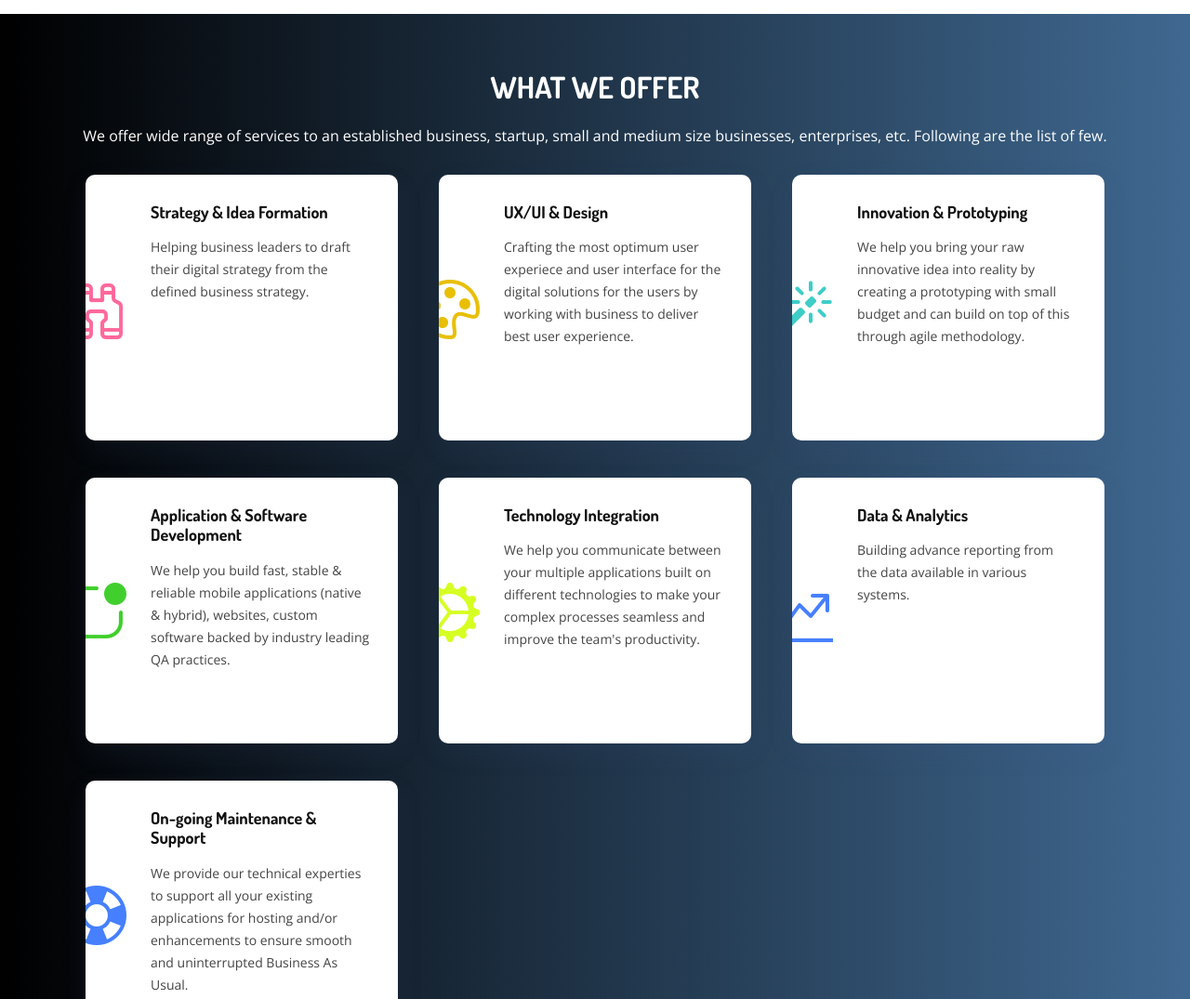
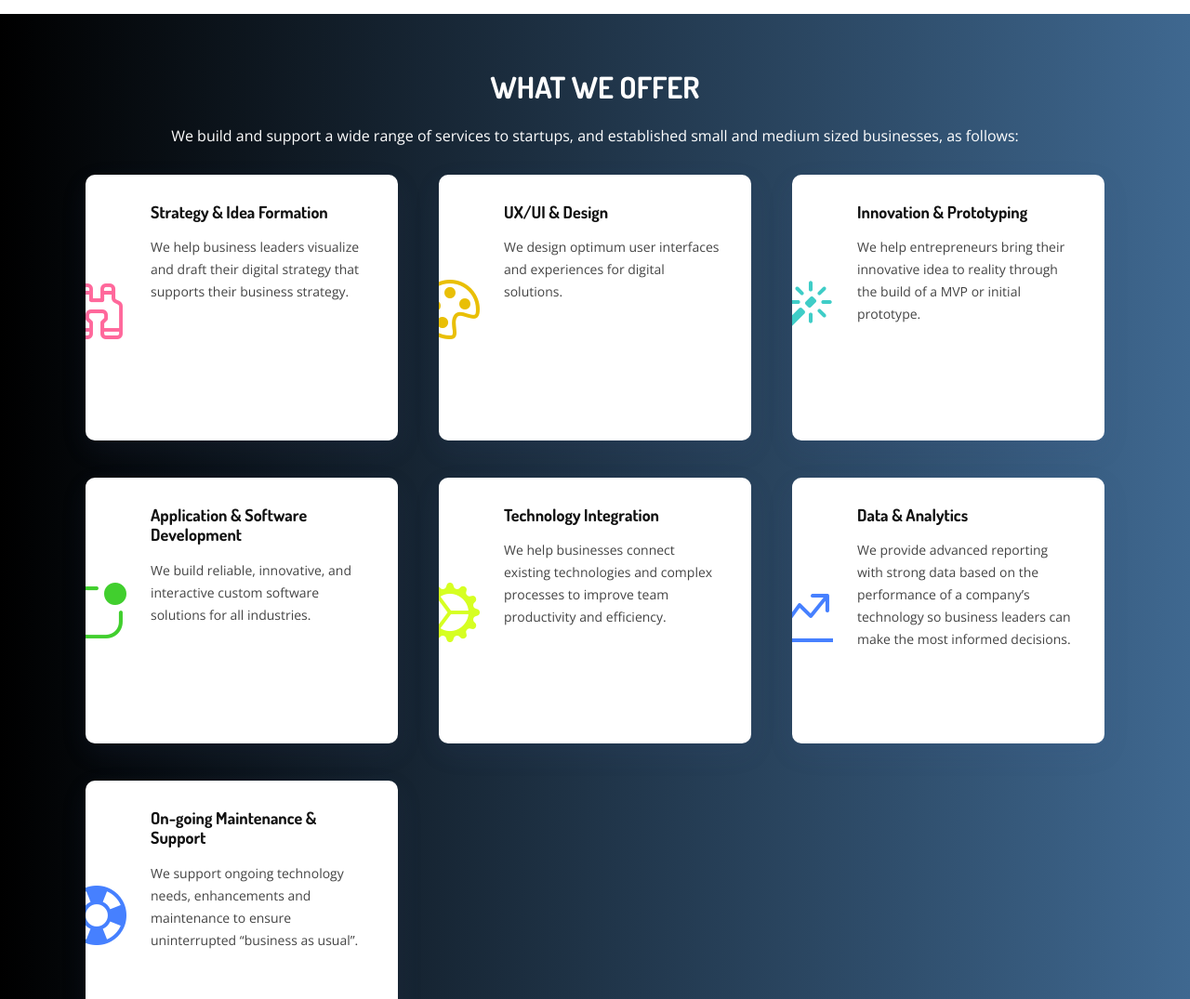
Before and after one commit to yunussheikh/yunussheikh.github.io, a plain HTML site: page index.html in a window 1280 px wide. Shown: the part 2020-3095 px from the top of the page at 93% size. Drawn offline with nearby package versions, Linux system fonts and the light colour scheme.

Commit message:
Update index.html
Updated "What we Offer Section" texts.

```diff
--- a/index.html
+++ b/index.html
@@ -209,7 +209,8 @@
 
         <div class="section-title">
           <h2>What We Offer</h2>
-          <p>We offer wide range of services to an established business, startup, small and medium size businesses, enterprises, etc. Following are the list of few.</p>
+          <p>We build and support a wide range of services to startups, and established small and medium sized
+businesses, as follows:</p>
         </div>
 
         <div class="row">
@@ -217,14 +218,15 @@
             <div class="icon-box">
               <div class="icon"><i class="bi bi-binoculars" style="color: #ff689b;"></i></div>
               <h4 class="title"><a href="">Strategy &amp; Idea Formation</a></h4>
-              <p class="description">Helping business leaders to draft their digital strategy from the defined business strategy.</p>
+              <p class="description">We help business leaders visualize and draft their digital strategy that supports their business
+strategy.</p>
             </div>
           </div>
           <div class="col-lg-4 col-md-6">
             <div class="icon-box">
               <div class="icon"><i class="bi bi-palette" style="color: #e9bf06;"></i></div>
               <h4 class="title"><a href="">UX/UI &amp; Design</a></h4>
-              <p class="description">Crafting the most optimum user experiece and user interface for the digital solutions for the users by working with business to deliver best user experience.</p>
+              <p class="description">We design optimum user interfaces and experiences for digital solutions.</p>
             </div>
           </div>
 
@@ -232,14 +234,15 @@
             <div class="icon-box">
               <div class="icon"><i class="bi bi-magic" style="color: #3fcdc7;"></i></div>
               <h4 class="title"><a href="">Innovation &amp; Prototyping</a></h4>
-              <p class="description">We help you bring your raw innovative idea into reality by creating a prototyping with small budget and can build on top of this through agile methodology.</p>
+              <p class="description">We help entrepreneurs bring their innovative idea to reality through the build of a MVP or initial
+prototype.</p>
             </div>
           </div>
           <div class="col-lg-4 col-md-6" data-wow-delay="0.1s">
             <div class="icon-box">
               <div class="icon"><i class="bi bi-app-indicator" style="color:#41cf2e;"></i></div>
               <h4 class="title"><a href="">Application &amp; Software Development</a></h4>
-              <p class="description">We help you build fast, stable & reliable mobile applications (native & hybrid), websites, custom software backed by industry leading QA practices.</p>
+              <p class="description">We build reliable, innovative, and interactive custom software solutions for all industries.</p>
             </div>
           </div>
 
@@ -247,21 +250,24 @@
             <div class="icon-box">
               <div class="icon"><i class="bi bi-gear-wide-connected" style="color: #d6ff22;"></i></div>
               <h4 class="title"><a href="">Technology Integration</a></h4>
-              <p class="description">We help you communicate between your multiple applications built on different technologies to make your complex processes seamless and improve the team's productivity.</p>
+              <p class="description">We help businesses connect existing technologies and complex processes to improve team
+productivity and efficiency.</p>
             </div>
           </div>
           <div class="col-lg-4 col-md-6" data-wow-delay="0.2s">
             <div class="icon-box">
               <div class="icon"><i class="bi bi-graph-up-arrow" style="color: #4680ff;"></i></div>
               <h4 class="title"><a href="">Data &amp; Analytics</a></h4>
-              <p class="description">Building advance reporting from the data available in various systems.</p>
+              <p class="description">We provide advanced reporting with strong data based on the performance of a company’s
+technology so business leaders can make the most informed decisions.</p>
             </div>
           </div>
           <div class="col-lg-4 col-md-6" data-wow-delay="0.2s">
             <div class="icon-box">
               <div class="icon"><i class="bi bi-life-preserver" style="color: #4680ff;"></i></div>
               <h4 class="title"><a href="">On-going Maintenance &amp; Support</a></h4>
-              <p class="description">We provide our technical experties to support all your existing applications for hosting and/or enhancements to ensure smooth and uninterrupted Business As Usual.</p>
+              <p class="description">We support ongoing technology needs, enhancements and maintenance to ensure
+uninterrupted “business as usual”.</p>
             </div>
           </div>
         </div>
```
